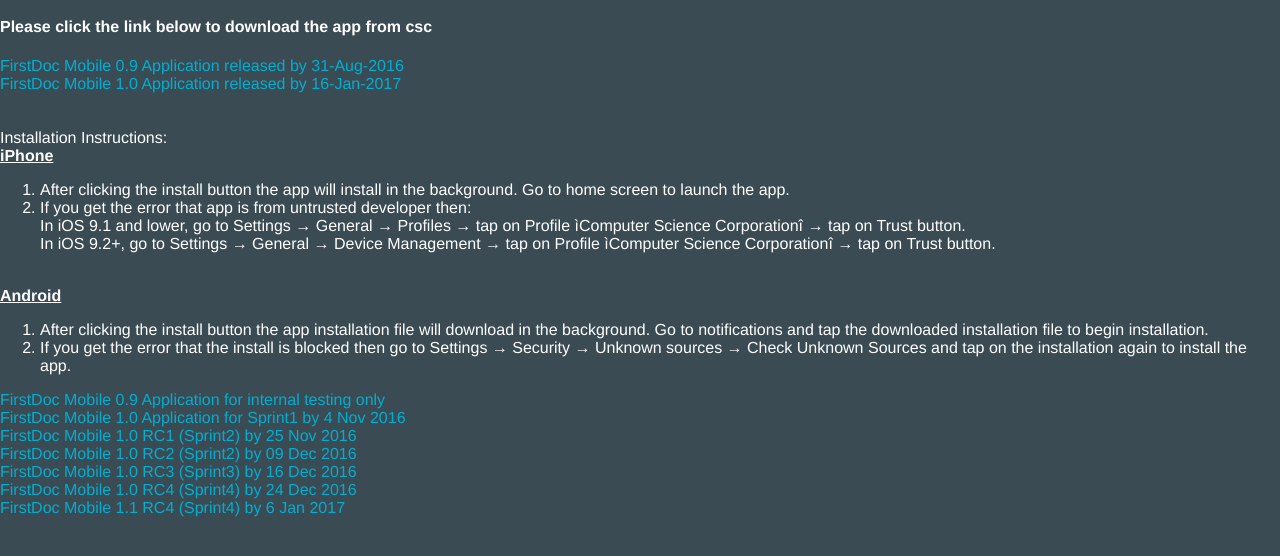
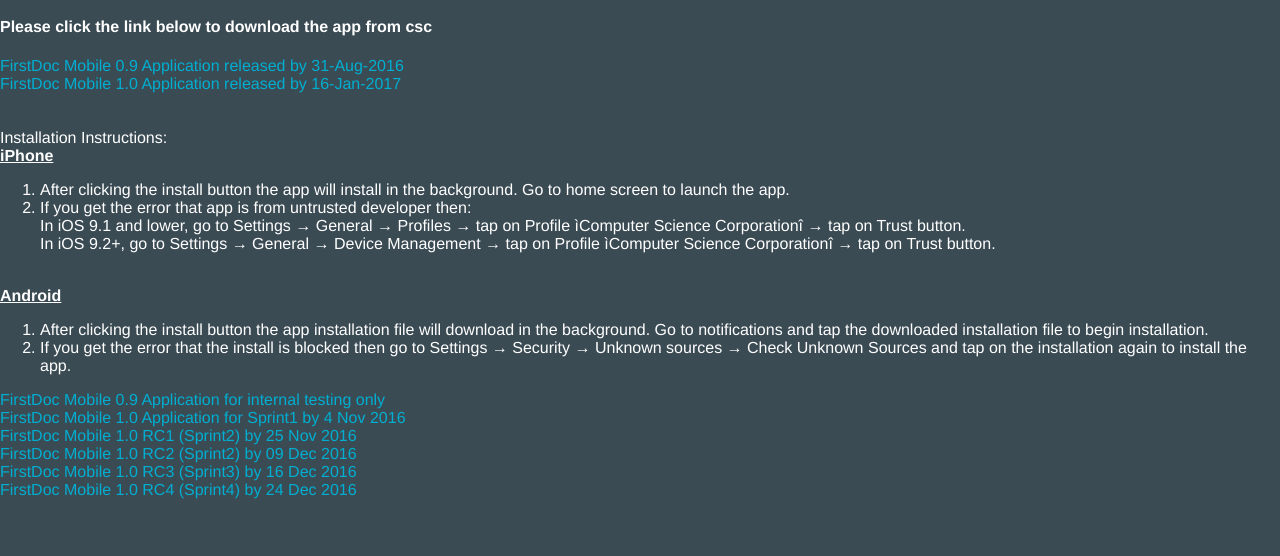
Before and after one commit to snguyen39/cscfirstdoc-1480572980155, a website: page views/index.html in a window 1280 px wide. Shown: the part 220-776 px from the top of the page. Drawn offline with Linux system fonts and the light colour scheme.

Commit message:
Update index.html

```diff
--- a/views/index.html
+++ b/views/index.html
@@ -55,8 +55,6 @@
    <a href="itms-services://?action=download-manifest&url=https://cscfirstdoc.mybluemix.net/build/FirstDocMobileSprint3Rc3Branch.plist">FirstDoc Mobile 1.0 RC3 (Sprint3) by 16 Dec 2016</a>
  </br>
    <a href="itms-services://?action=download-manifest&url=https://cscfirstdoc.mybluemix.net/build/FirstDocMobileSprint4Rc4Branch.plist">FirstDoc Mobile 1.0 RC4 (Sprint4) by 24 Dec 2016</a>
-</br>
-   <a href="itms-services://?action=download-manifest&url=https://cscfirstdoc.mybluemix.net/build/FirstDocMobileSprint4Trunk.plist">FirstDoc Mobile 1.1 RC4 (Sprint4) by 6 Jan 2017</a>
     <script type="text/javascript" src="scripts/detect.js"></script>
 </body>
 </html>
```
